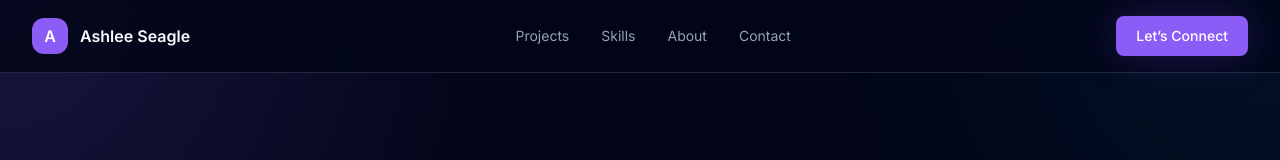
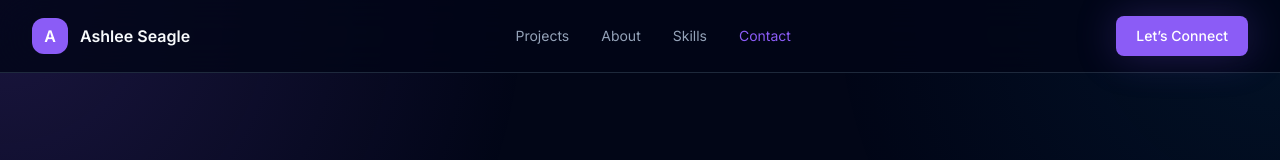
Before and after one commit to ashlee-seagle/developer-portfolio, a Vue app: page / in a window 1280 px wide. Shown: the top 160 px of the page. Built offline with nearby package versions, Linux system fonts and the light colour scheme.

Commit message:
Fix event case study asset paths and scroll-aware nav state

```diff
--- a/src/components/NavigationMenu.vue
+++ b/src/components/NavigationMenu.vue
@@ -14,12 +14,8 @@
 </template>
 
 <script setup lang="ts">
-import { useRoute } from 'vue-router'
+import { useActiveNavItem } from '../composables/useActiveNavItem'
 import { navItems } from '../data/navigation'
 
-const route = useRoute()
-
-const isActiveNavItem = (to: { path: string; hash?: string }) => {
-  return route.path === to.path && route.hash === to.hash
-}
+const { isActiveNavItem } = useActiveNavItem()
 </script>
--- a/src/components/SiteHeader.vue
+++ b/src/components/SiteHeader.vue
@@ -55,13 +55,13 @@
 </template>
 
 <script setup lang="ts">
+    import { ref } from 'vue';
+    import { useActiveNavItem } from '../composables/useActiveNavItem'
     import { navItems } from '../data/navigation'
     import NavigationMenu from './NavigationMenu.vue';
-    import { ref } from 'vue';
-    import { useRoute } from 'vue-router'
 
     const isMobileMenuOpen = ref(false)
-    const route = useRoute()
+    const { isActiveNavItem } = useActiveNavItem()
 
     const toggleMobileMenu = () => {
     isMobileMenuOpen.value = !isMobileMenuOpen.value
@@ -71,7 +71,4 @@
     isMobileMenuOpen.value = false
     }
 
-    const isActiveNavItem = (to: { path: string; hash?: string }) => {
-    return route.path === to.path && route.hash === to.hash
-    }
 </script>
--- /dev/null
+++ b/src/composables/useActiveNavItem.ts
@@ -0,0 +1,82 @@
+import { computed, nextTick, onBeforeUnmount, onMounted, ref, watch } from 'vue'
+import { useRoute } from 'vue-router'
+
+type NavTarget = {
+  path: string
+  hash?: string
+}
+
+const sectionOffset = 120
+
+export const useActiveNavItem = () => {
+  const route = useRoute()
+  const activeHash = ref(route.hash)
+
+  const isHomePage = computed(() => route.path === '/')
+
+  const updateActiveHash = () => {
+    if (!isHomePage.value) {
+      activeHash.value = ''
+      return
+    }
+
+    const sections = Array.from(
+      document.querySelectorAll<HTMLElement>('section[id]'),
+    )
+
+    if (!sections.length) {
+      activeHash.value = route.hash
+      return
+    }
+
+    const scrollPosition = window.scrollY + sectionOffset
+    const pageBottom = window.innerHeight + window.scrollY >= document.body.offsetHeight - 2
+
+    if (pageBottom) {
+      activeHash.value = `#${sections[sections.length - 1].id}`
+      return
+    }
+
+    const activeSection = sections.find((section) => {
+      const sectionTop = section.offsetTop
+      const sectionBottom = sectionTop + section.offsetHeight
+
+      return scrollPosition >= sectionTop && scrollPosition < sectionBottom
+    })
+
+    if (activeSection) {
+      activeHash.value = `#${activeSection.id}`
+    }
+  }
+
+  const scheduleActiveHashUpdate = () => {
+    requestAnimationFrame(updateActiveHash)
+  }
+
+  onMounted(() => {
+    nextTick(updateActiveHash)
+    window.addEventListener('scroll', scheduleActiveHashUpdate, { passive: true })
+    window.addEventListener('resize', scheduleActiveHashUpdate)
+  })
+
+  onBeforeUnmount(() => {
+    window.removeEventListener('scroll', scheduleActiveHashUpdate)
+    window.removeEventListener('resize', scheduleActiveHashUpdate)
+  })
+
+  watch(
+    () => [route.path, route.hash],
+    () => {
+      activeHash.value = route.hash
+      nextTick(updateActiveHash)
+    },
+  )
+
+  const isActiveNavItem = (to: NavTarget) => {
+    return isHomePage.value && route.path === to.path && activeHash.value === to.hash
+  }
+
+  return {
+    isActiveNavItem,
+  }
+}
--- a/src/data/navigation.ts
+++ b/src/data/navigation.ts
@@ -4,6 +4,13 @@ export const navItems = [
     to: {
       path: '/',
       hash: '#projects',
+    },
+  },
+  {
+    label: 'About',
+    to: {
+      path: '/',
+      hash: '#about',
     },
   },
   {
@@ -14,13 +21,6 @@ export const navItems = [
     },
   },
   {
-    label: 'About',
-    to: {
-      path: '/',
-      hash: '#about',
-    },
-  },
-  {
     label: 'Contact',
     to: {
       path: '/',
```
